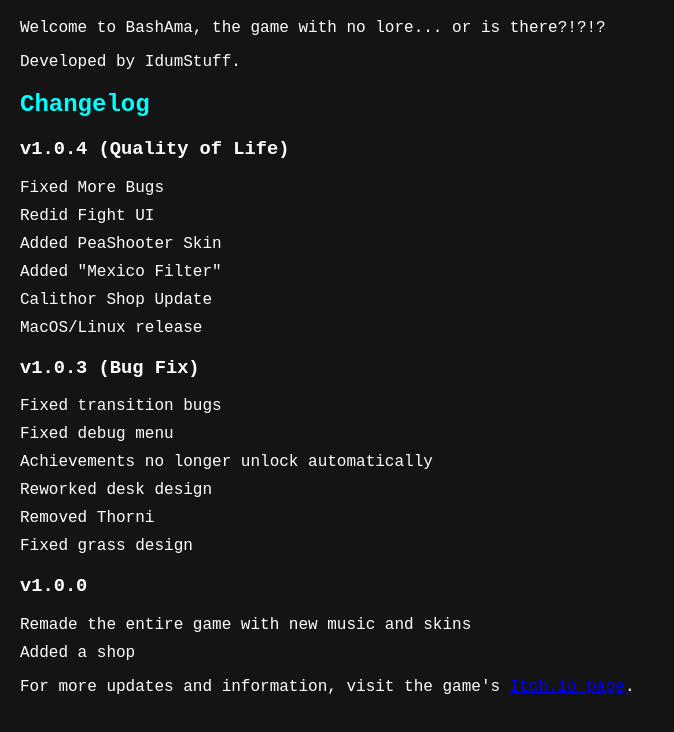
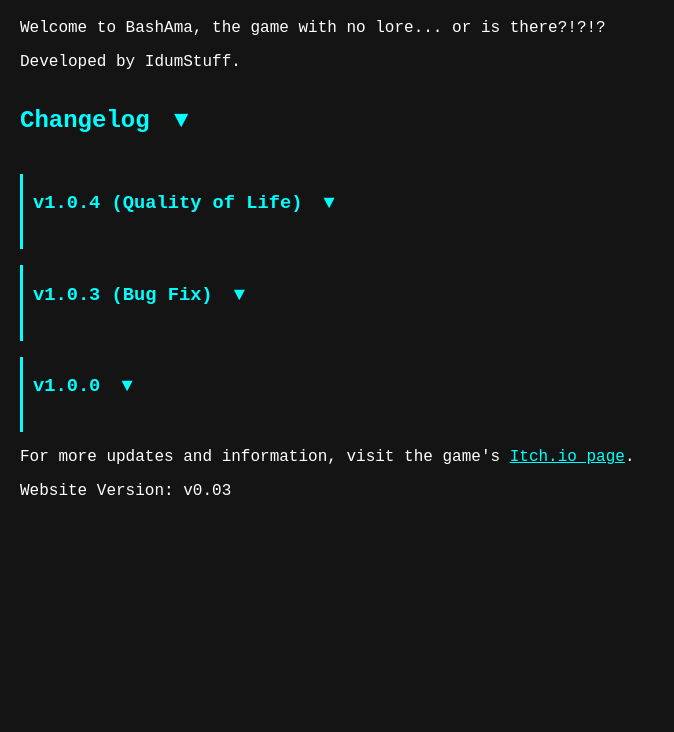
Before and after one commit to CholesterolMS/bashama.info, a plain HTML site: page index.html in a window 1280 px wide. Shown: the part 81-813 px from the top of the page, without its empty margins (0-674 px from the left). Drawn offline with Linux system fonts and the light colour scheme.

Commit message:
Update v0.03 index.html

```diff
--- a/index.html
+++ b/index.html
@@ -1,8 +1,8 @@
 <!DOCTYPE html>
 <html lang="en">
 <head>
-    <meta charset="UTF-8">
-    <meta name="viewport" content="width=device-width, initial-scale=1.0">
+    <meta charset="UTF-8" />
+    <meta name="viewport" content="width=device-width, initial-scale=1.0" />
     <title>BashAma | Game Info</title>
     <style>
         body {
@@ -17,21 +17,53 @@
             color: #00f;
         }
 
-        h2 {
+        h2, h3 {
             color: #0ff;
+            cursor: pointer;
+            user-select: none;
+            display: inline-block;
+        }
+
+        .arrow {
+            margin-left: 10px;
+            transition: transform 0.3s ease;
+            display: inline-block;
+        }
+
+        .rotate {
+            transform: rotate(180deg);
         }
 
         .changelog {
             margin-top: 20px;
         }
 
-            .changelog ul {
-                list-style-type: none;
-                padding: 0;
+        .version {
+            margin-bottom: 10px;
+            border-left: 3px solid #0ff;
+            padding-left: 10px;
         }
 
-            .changelog li {
-                margin-bottom: 10px;
+        .entries {
+            overflow: hidden;
+            max-height: 0;
+            transition: max-height 0.5s ease, padding 0.3s ease;
+            padding-left: 0;
+            padding-top: 0;
+        }
+
+            .entries.show {
+                max-height: 500px; /* enough space for most lists */
+                padding-top: 5px;
+            }
+
+            .entries li {
+                list-style: none;
+                margin-bottom: 5px;
+            }
+
+        a {
+            color: #0ff;
         }
     </style>
 </head>
@@ -40,11 +72,12 @@
     <p>Welcome to BashAma, the game with no lore... or is there?!?!?</p>
     <p>Developed by IdumStuff.</p>
 
-    <h2>Changelog</h2>
+    <h2 onclick="toggleAll(this)">Changelog <span class="arrow" id="main-arrow">▼</span></h2>
 
     <div class="changelog">
-        <h3>v1.0.4 (Quality of Life)</h3>
-        <ul>
+        <div class="version">
+            <h3 onclick="toggleEntry(this)">v1.0.4 (Quality of Life) <span class="arrow">▼</span></h3>
+            <ul class="entries">
                 <li>Fixed More Bugs</li>
                 <li>Redid Fight UI</li>
                 <li>Added PeaShooter Skin</li>
@@ -54,11 +87,9 @@
             </ul>
         </div>
 
-
-
-    <div class="changelog">
-        <h3>v1.0.3 (Bug Fix)</h3>
-        <ul>
+        <div class="version">
+            <h3 onclick="toggleEntry(this)">v1.0.3 (Bug Fix) <span class="arrow">▼</span></h3>
+            <ul class="entries">
                 <li>Fixed transition bugs</li>
                 <li>Fixed debug menu</li>
                 <li>Achievements no longer unlock automatically</li>
@@ -68,14 +99,37 @@
             </ul>
         </div>
 
-    <div class="changelog">
-        <h3>v1.0.0</h3>
-        <ul>
+        <div class="version">
+            <h3 onclick="toggleEntry(this)">v1.0.0 <span class="arrow">▼</span></h3>
+            <ul class="entries">
                 <li>Remade the entire game with new music and skins</li>
                 <li>Added a shop</li>
             </ul>
         </div>
+    </div>
 
-    <p>For more updates and information, visit the game's <a href="https://idumiscoool.itch.io/ding-dong">Itch.io page</a>.</p>
+    <p>For more updates and information, visit the game's <a href="https://idumiscoool.itch.io/ding-dong" target="_blank">Itch.io page</a>.</p>
+
+    <script>
+        function toggleEntry(header) {
+            const ul = header.nextElementSibling;
+            ul.classList.toggle('show');
+            const arrow = header.querySelector('.arrow');
+            arrow.classList.toggle('rotate');
+        }
+
+        function toggleAll(mainHeader) {
+            const allLists = document.querySelectorAll('.entries');
+            const allArrows = document.querySelectorAll('.version h3 .arrow');
+            const mainArrow = document.getElementById('main-arrow');
+
+            const allOpen = [...allLists].every(list => list.classList.contains('show'));
+            allLists.forEach(list => list.classList.toggle('show', !allOpen));
+            allArrows.forEach(arrow => arrow.classList.toggle('rotate', !allOpen));
+            mainArrow.classList.toggle('rotate', !allOpen);
+        }
+    </script>
+
+    <p>Website Version: v0.03</p>
 </body>
 </html>
```
Lines whose indentation alone changed are shown as unchanged.
